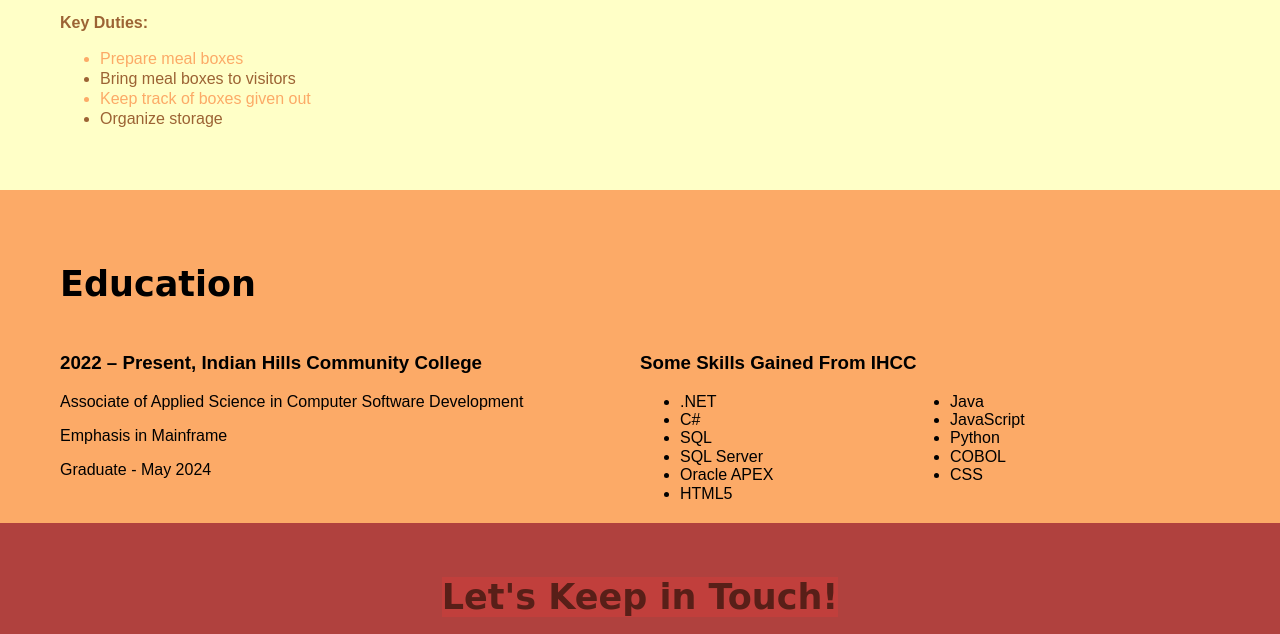
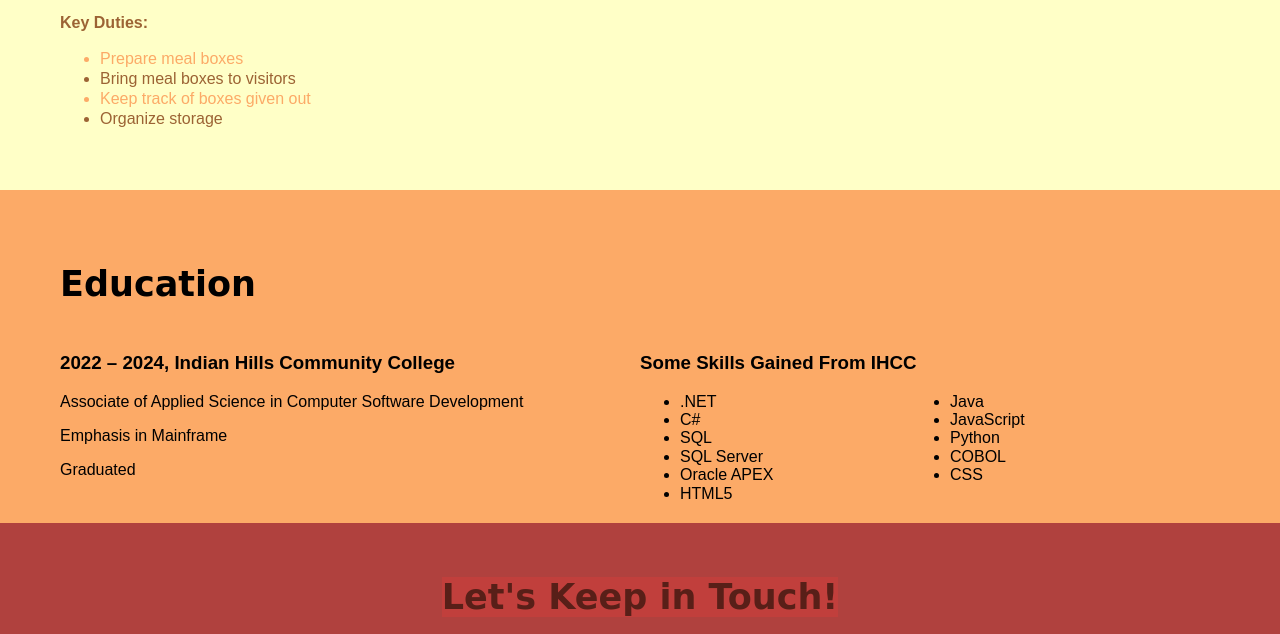
Before and after one commit to RileyFry19/RileyFry19.github.io, a plain HTML site: page index.html in a window 1280 px wide. Shown: the part 1105-1739 px from the top of the page. Drawn offline with Linux system fonts and the light colour scheme; a web font is replaced by a local one.

Commit message:
Updated IHCC status index.html

```diff
--- a/index.html
+++ b/index.html
@@ -92,12 +92,12 @@
 
                 <!-- School details: copy this whole block to add more schools. -->
                 <div class="col1 pad">
-                    <h3>2022 – Present, Indian Hills Community College</h3>
+                    <h3>2022 – 2024, Indian Hills Community College</h3>
                     <p>Associate of Applied Science in Computer Software Development</p>
 
                     <!-- Add as many paragraphs as you need. -->
                     <p>Emphasis in Mainframe</p>
-                    <p>Graduate - May 2024</p>
+                    <p>Graduated</p>
                 </div>
                 <!-- School details: copy this whole block to add more schools. -->
                 <div class="col2 pad">
```
